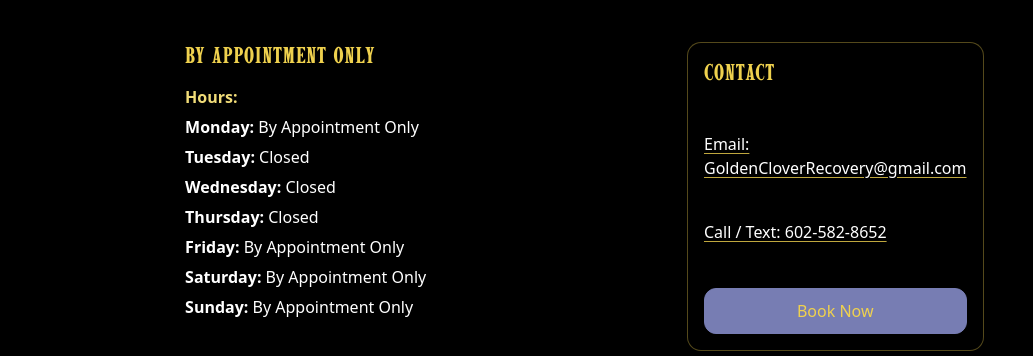
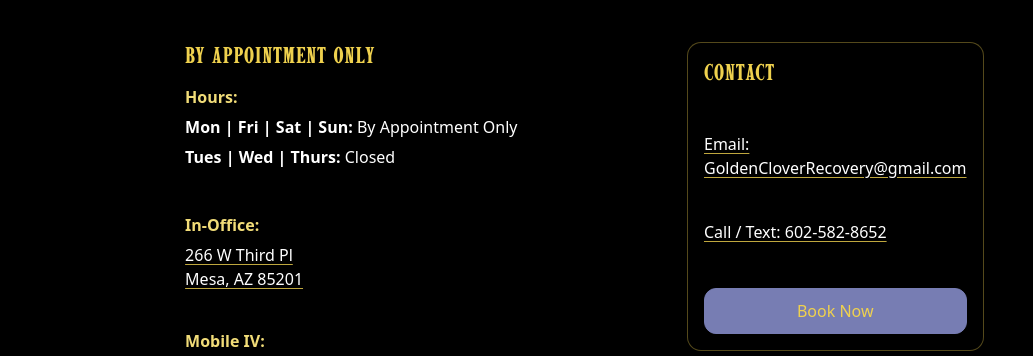
Before and after one commit to Eerosa48/GoldenCloverRecovery, a plain HTML site: page docs/about.html in a window 1280 px wide. Shown: the part 1549-1905 px from the top of the page, 247-1280 px from the left. Drawn offline with Linux system fonts and the light colour scheme.

Commit message:
updated footers

```diff
--- a/docs/about.html
+++ b/docs/about.html
@@ -137,13 +137,8 @@
         <div class="footer-block">
           <div class="footer-label">Hours:</div>
           <ul class="footer-list">
-            <li><strong>Monday:</strong> By Appointment Only</li>
-            <li><strong>Tuesday:</strong> Closed</li>
-            <li><strong>Wednesday:</strong> Closed</li>
-            <li><strong>Thursday:</strong> Closed</li>
-            <li><strong>Friday:</strong> By Appointment Only</li>
-            <li><strong>Saturday:</strong> By Appointment Only</li>
-            <li><strong>Sunday:</strong> By Appointment Only</li>
+            <li><strong>Mon | Fri | Sat | Sun:</strong> By Appointment Only</li>
+            <li><strong>Tues | Wed | Thurs:</strong> Closed</li>
           </ul>
         </div>
         <br>
```
Also changed, not shown: docs/contact.html (+2 -7 lines), docs/index.html (+2 -7 lines), docs/services.html (+2 -7 lines).
